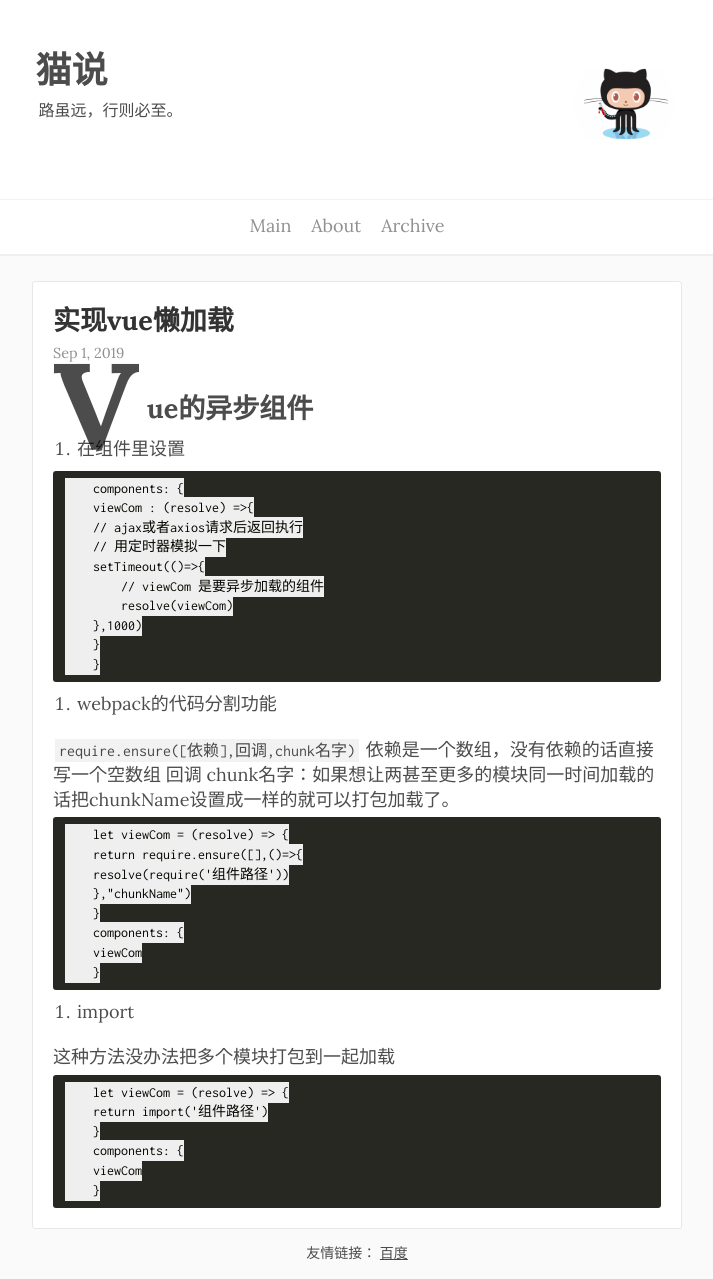
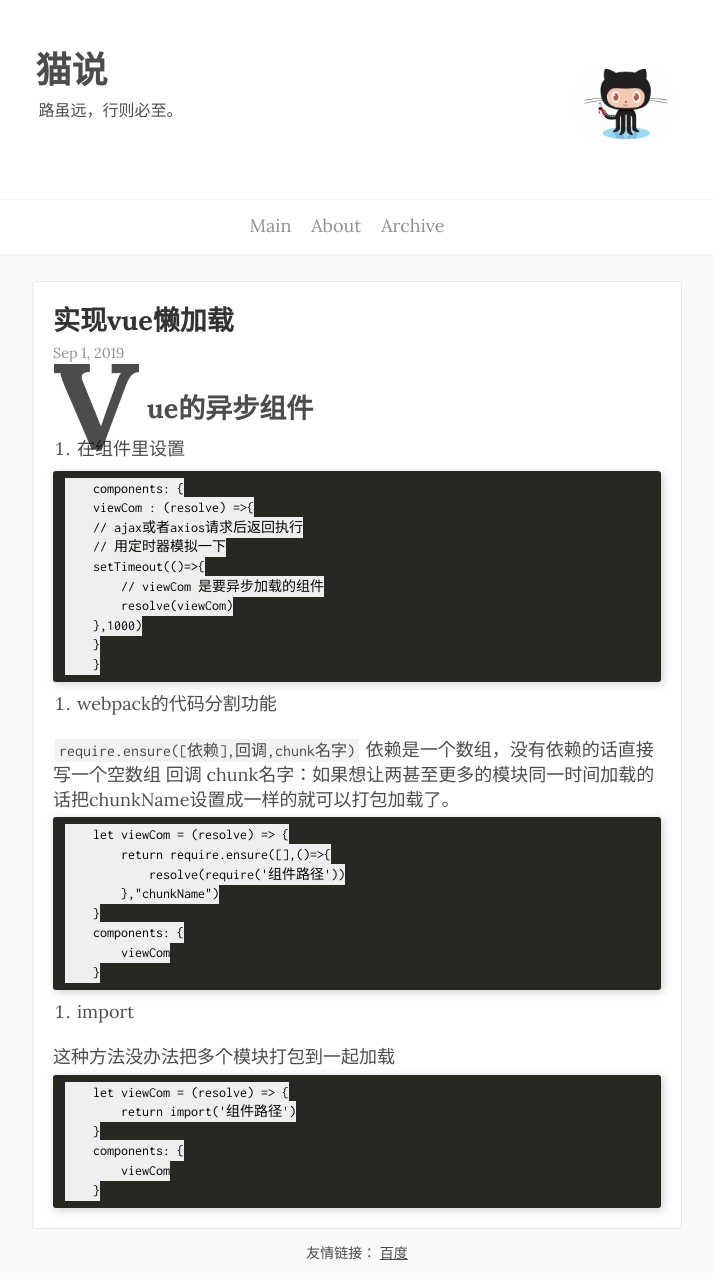
Before and after one commit to LB-nan/cat-Said, a Jekyll site: the page built from _posts/2019-09-01-vue懒加载.md, in a window 1280 px wide. Shown: the whole page, without its empty margins (283-996 px from the left). Built offline with Jekyll 4.4.1, drawn with Linux system fonts in a browser that asks for light colours; Markdown is read by kramdown in place of the engine named in the settings.

Commit message:
change Markdown style

```diff
--- a/css/markdown.css
+++ b/css/markdown.css
@@ -35,6 +35,7 @@
   padding: 8px 12px;
   background-color: #efefef;
   color: #060600;
+  box-shadow: 2px 2px 10px rgba(0,0,0,0.2);
 }
 
 pre > code {
```
Also changed, not shown: _posts/2019-09-01-vue懒加载.md (+6 -6 lines).
